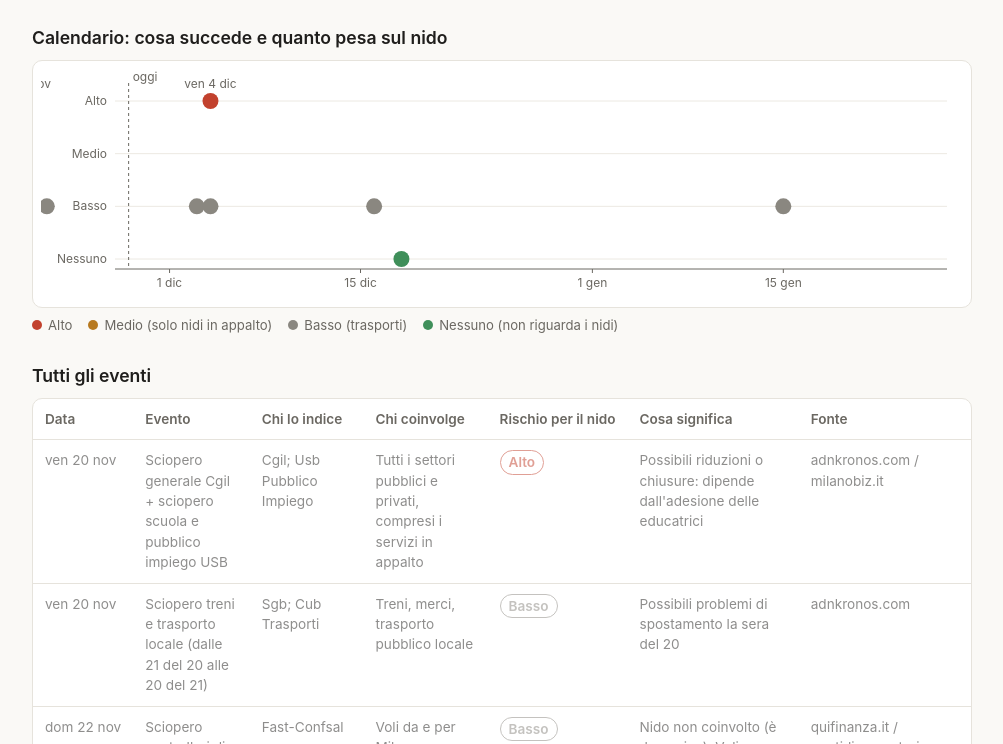
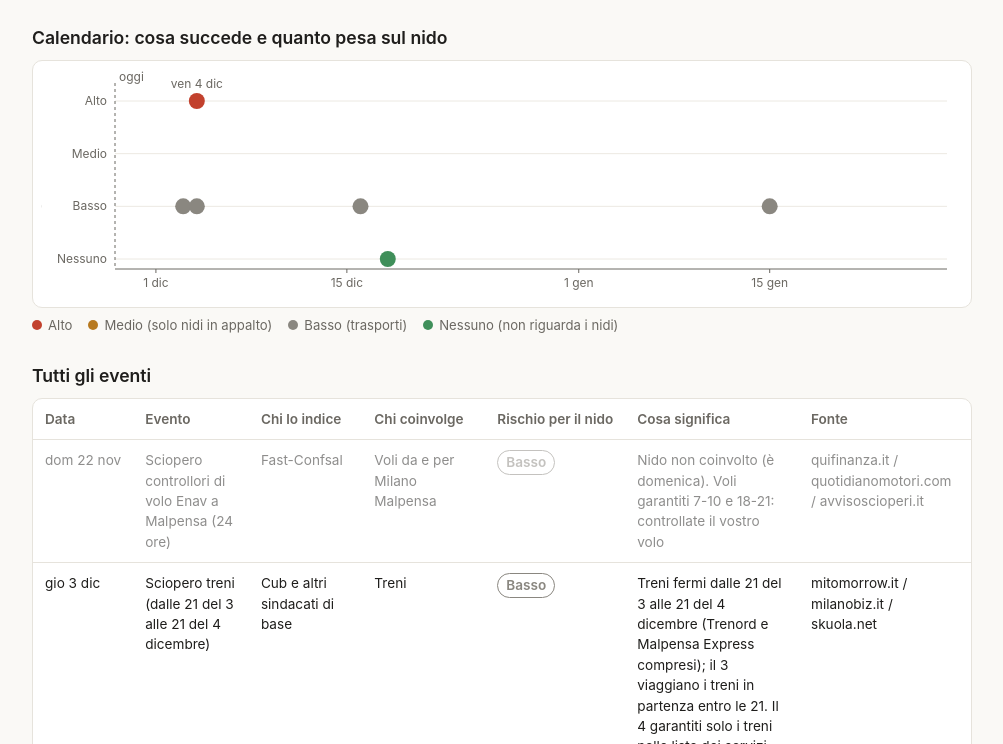
Before and after one commit to Serving9118/Dashboard, a plain HTML site: page index.html in a window 1280 px wide. Shown: the part 359-1103 px from the top of the page, without its empty margins (138-1141 px from the left). Drawn offline with Linux system fonts and the light colour scheme.

Commit message:
Aggiorna scioperi nido (2026-11-28)
Co-Authored-By: Claude Opus 5.5 <noreply@anthropic.com>
Claude-Session: https://claude.ai/code/session_015N3Mx44F7hv2FDxQC8QWya

```diff
--- a/index.html
+++ b/index.html
@@ -96,19 +96,17 @@
 
 <script>
 // ===== DATI: questa sezione viene aggiornata automaticamente =====
-const AGGIORNATO = "2026-11-27";
+const AGGIORNATO = "2026-11-28";
 const EVENTI = [
-  {"id":"gen-1120","data":"2026-11-20","evento":"Sciopero generale Cgil + sciopero scuola e pubblico impiego USB","promotori":"Cgil; Usb Pubblico Impiego","coinvolge":"Tutti i settori pubblici e privati, compresi i servizi in appalto","rischio_nido":"Alto","nota":"Possibili riduzioni o chiusure: dipende dall'adesione delle educatrici","fonte":"adnkronos.com / milanobiz.it"},
-  {"id":"treni-1120","data":"2026-11-20","evento":"Sciopero treni e trasporto locale (dalle 21 del 20 alle 20 del 21)","promotori":"Sgb; Cub Trasporti","coinvolge":"Treni, merci, trasporto pubblico locale","rischio_nido":"Basso","nota":"Possibili problemi di spostamento la sera del 20","fonte":"adnkronos.com"},
   {"id":"enav-1122","data":"2026-11-22","evento":"Sciopero controllori di volo Enav a Malpensa (24 ore)","promotori":"Fast-Confsal","coinvolge":"Voli da e per Milano Malpensa","rischio_nido":"Basso","nota":"Nido non coinvolto (è domenica). Voli garantiti 7-10 e 18-21: controllate il vostro volo","fonte":"quifinanza.it / quotidianomotori.com / avvisoscioperi.it"},
   {"id":"treni-1203","data":"2026-12-03","evento":"Sciopero treni (dalle 21 del 3 alle 21 del 4 dicembre)","promotori":"Cub e altri sindacati di base","coinvolge":"Treni","rischio_nido":"Basso","nota":"Treni fermi dalle 21 del 3 alle 21 del 4 dicembre (Trenord e Malpensa Express compresi); il 3 viaggiano i treni in partenza entro le 21. Il 4 garantiti solo i treni nelle liste dei servizi minimi (fasce 6-9 e 18-21); bus sostitutivi Trenord per Malpensa","fonte":"mitomorrow.it / milanobiz.it / skuola.net"},
   {"id":"gen-1204","data":"2026-12-04","evento":"Sciopero generale dei sindacati di base","promotori":"Cub, Sgb, Adl Varese, Si Cobas e altre sigle di base","coinvolge":"Tutte le categorie pubbliche e private","rischio_nido":"Alto","nota":"Possibili riduzioni o chiusure: dipende dall'adesione","fonte":"scuolainforma.news / pixidia.com"},
-  {"id":"trasporti-1204","data":"2026-12-04","evento":"Sciopero generale di base: aerei (24 ore) e possibile adesione Atm","promotori":"Cub, Sgb, Adl Varese, Si Cobas e altre sigle di base","coinvolge":"Voli, aeroporti, metro, bus e tram a Milano","rischio_nido":"Basso","nota":"Voli: sciopero 00-24, garantiti i voli 7-10 e 18-21; possibili cancellazioni a Linate e Malpensa. Atm: adesione e fasce di garanzia non ancora comunicate (Atm le annuncia almeno 5 giorni prima)","fonte":"mitomorrow.it / missionline.it / milanobiz.it"},
+  {"id":"trasporti-1204","data":"2026-12-04","evento":"Sciopero generale di base: aerei (24 ore) e possibile adesione Atm","promotori":"Cub, Sgb, Adl Varese, Si Cobas e altre sigle di base","coinvolge":"Voli, aeroporti, metro, bus e tram a Milano","rischio_nido":"Basso","nota":"Voli: sciopero 00-24, garantiti i voli 7-10 e 18-21; possibili cancellazioni a Linate, Malpensa e Bergamo. Atm: comunicato ufficiale non ancora uscito; di solito Atm garantisce il servizio fino alle 8:45 e dalle 15 alle 18 (possibili stop 8:45-15 e dalle 18 a fine servizio)","fonte":"mitomorrow.it / missionline.it / milanobiz.it"},
   {"id":"italo-1216","data":"2026-12-16","evento":"Sciopero Italo (23 ore dalle 3 del 16 alle 2 del 17; altra astensione 9:01-16:59)","promotori":"Uiltrasporti; Filt-Cgil, Fit-Cisl, Ugl Ferrovieri","coinvolge":"Treni Italo","rischio_nido":"Basso","nota":"Il nido non è coinvolto; possibili cancellazioni di treni Italo da e per Milano: controllate il vostro treno","fonte":"skuola.net / avvisoscioperi.it / businessonline.it"},
   {"id":"scuola-1218","data":"2026-12-18","evento":"Sciopero scuola statale","promotori":"La Voce dei Giusti","coinvolge":"Personale docente, educativo e ATA delle scuole statali","rischio_nido":"Nessuno","nota":"Non riguarda i nidi comunali","fonte":"orizzonteinsegnanti.it"},
   {"id":"enav-0115","data":"2027-01-15","evento":"Sciopero nazionale controllori di volo Enav e tecnici Techno Sky (24 ore), più sciopero locale Enav a Linate","promotori":"Uiltrasporti (UILT-UIL)","coinvolge":"Voli in tutta Italia, compresi Linate, Malpensa e Bergamo","rischio_nido":"Basso","nota":"Il nido non è coinvolto; possibili ritardi e cancellazioni di voli, in particolare a Linate (24 ore). Voli garantiti di norma 7-10 e 18-21","fonte":"scioperiitalia.it (dati MIT) / avvisoscioperi.it"}
 ];
-const PERIODO = ["2026-11-27", "2027-01-27"];
+const PERIODO = ["2026-11-28", "2027-01-28"];
 // ===== FINE DATI =====
 
 const LIVELLI = ["Alto", "Medio", "Basso", "Nessuno"];
```
